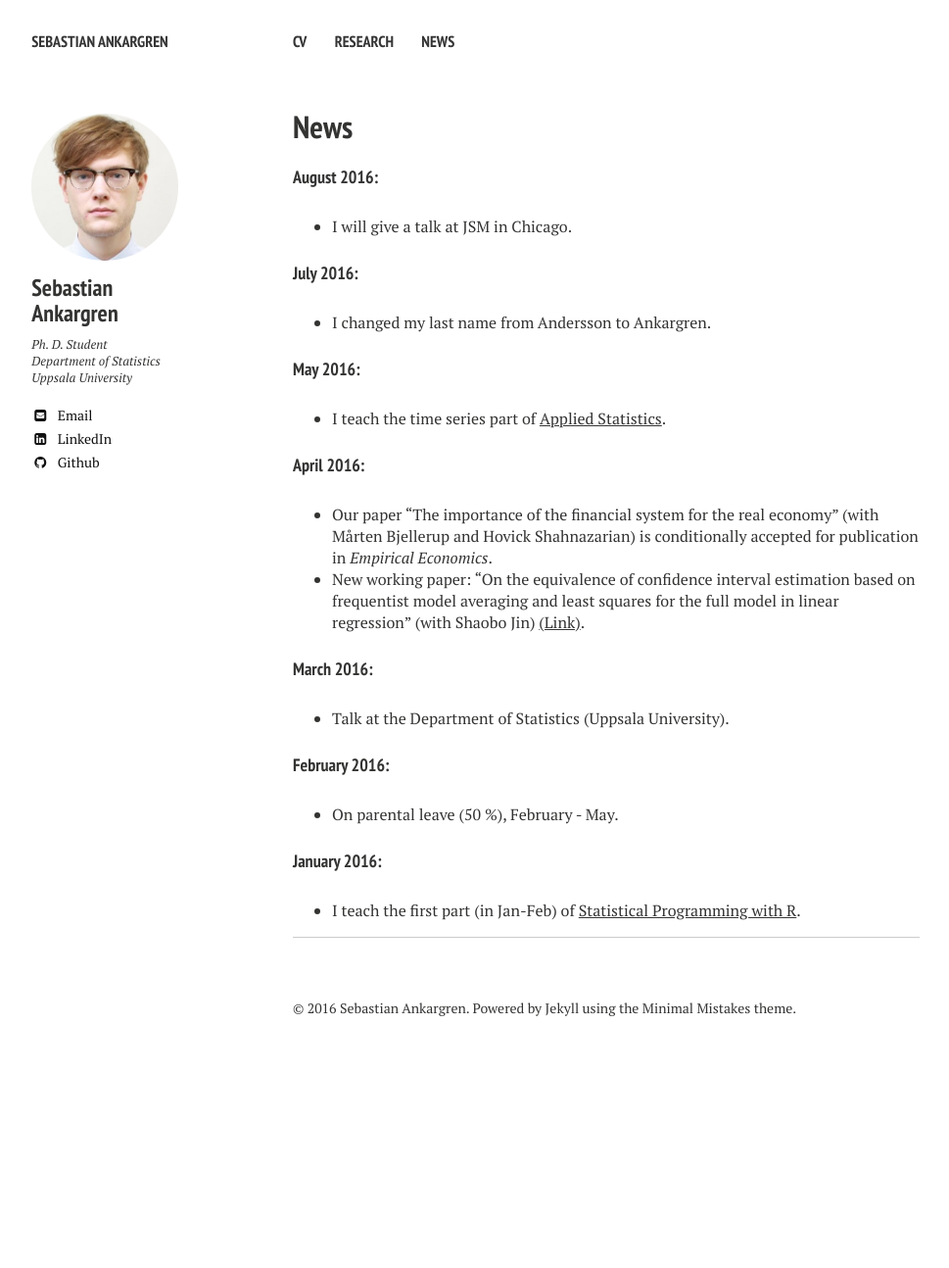
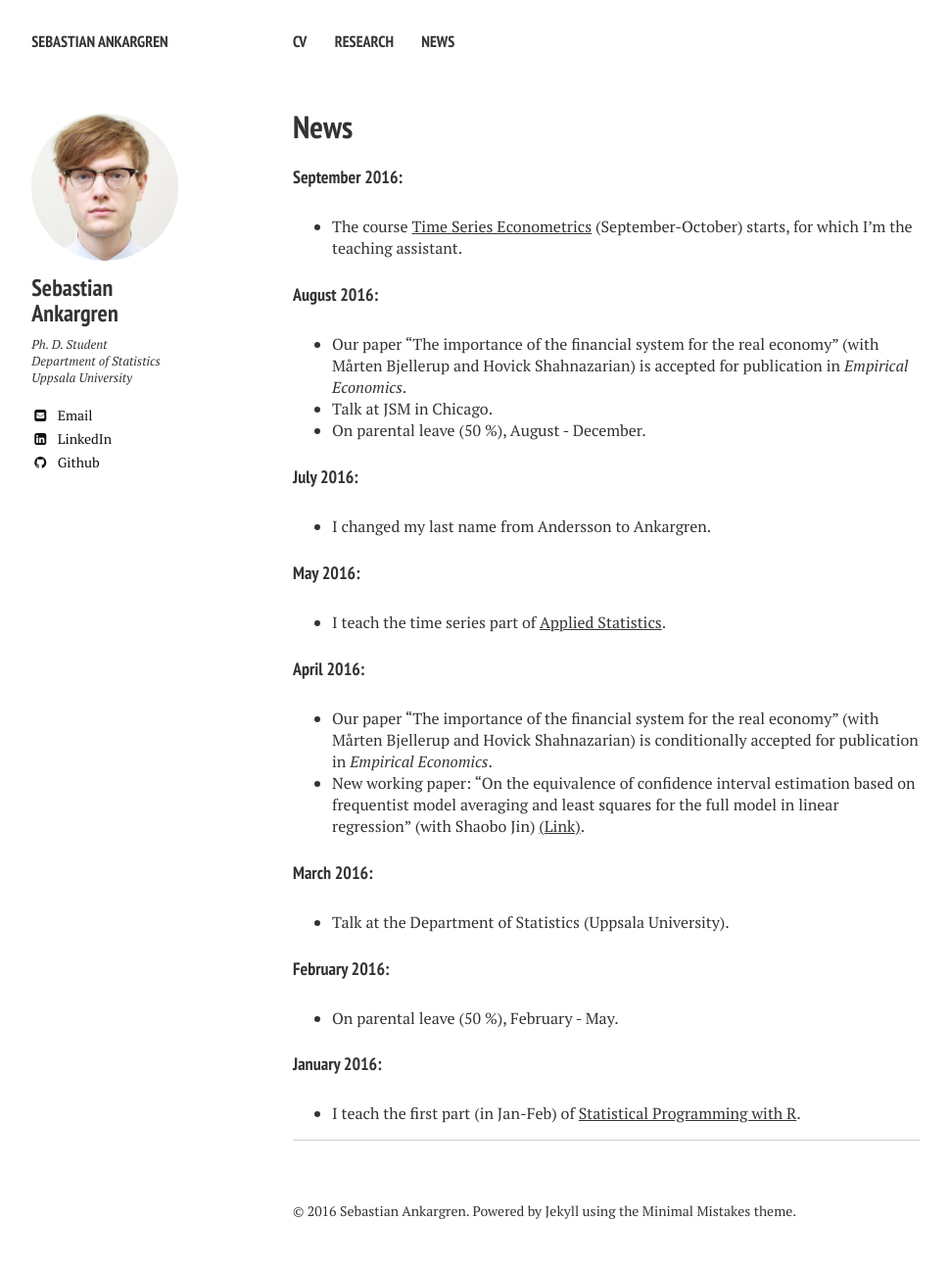
Before and after one commit to ankargren/ankargren.github.io, a Jekyll site: the page built from news/index.md, in a window 1280 px wide. Shown: the whole page at 98% size, without its empty margins (21-990 px from the left). Built offline with Jekyll 4.4.1, drawn with Linux system fonts in a browser that asks for light colours; nearby versions of some CDN libraries; before the commit the page ends 1087 px from its top, so only the background shows below that.

Commit message:
New news, one paper accepted.

```diff
--- a/news/index.md
+++ b/news/index.md
@@ -6,8 +6,13 @@ excerpt: "News."
 image:
 ---
 
+#### September 2016:
+* The course [Time Series Econometrics](https://studentportalen.uu.se/portal/portal/uusp/student/student-course?uusp-locale=en) (September-October) starts, for which I'm the teaching assistant.
+
 #### August 2016:
-* I will give a talk at JSM in Chicago.
+* Our paper "The importance of the financial system for the real economy" (with Mårten Bjellerup and Hovick Shahnazarian) is accepted for publication in *Empirical Economics*.
+* Talk at JSM in Chicago.
+* On parental leave (50 %), August - December.
 
 #### July 2016:
 * I changed my last name from Andersson to Ankargren.
```
Also changed, not shown: research/index.md (+2 -2 lines), 2385.jpg (added).
